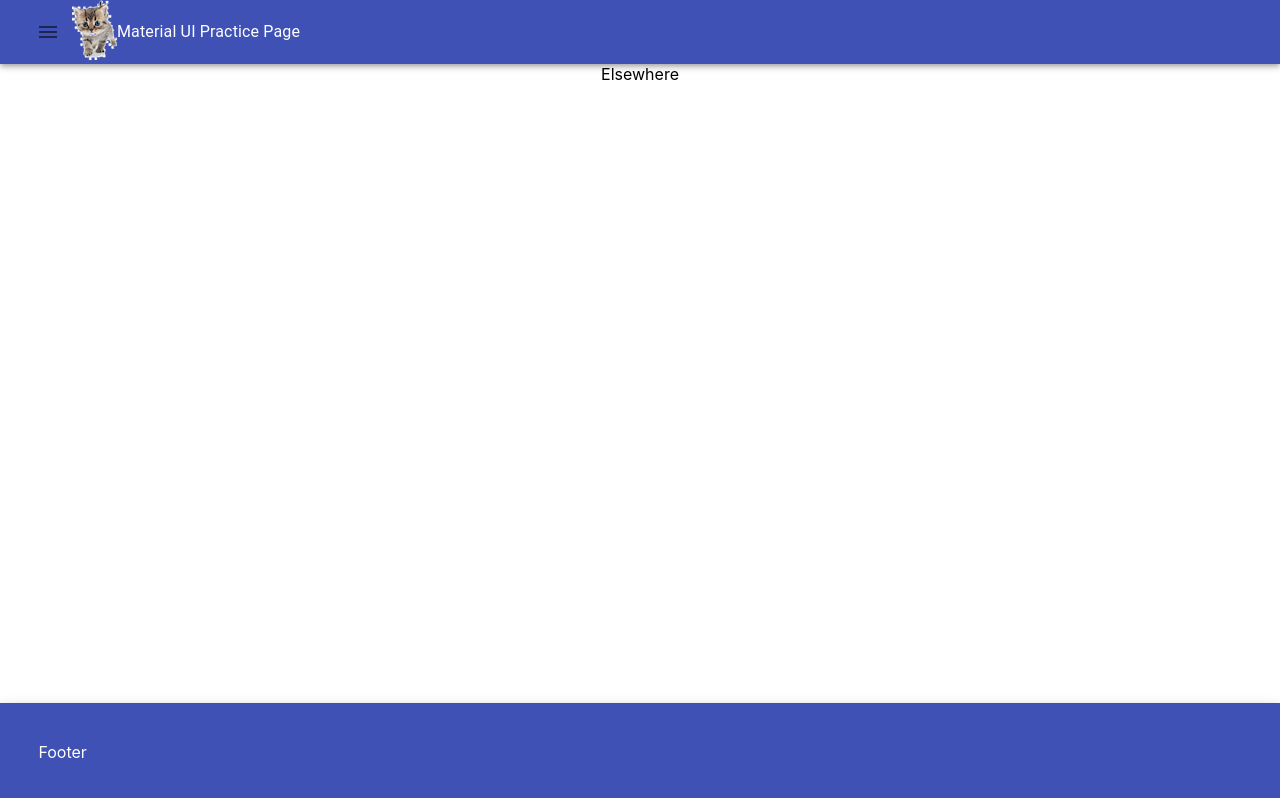
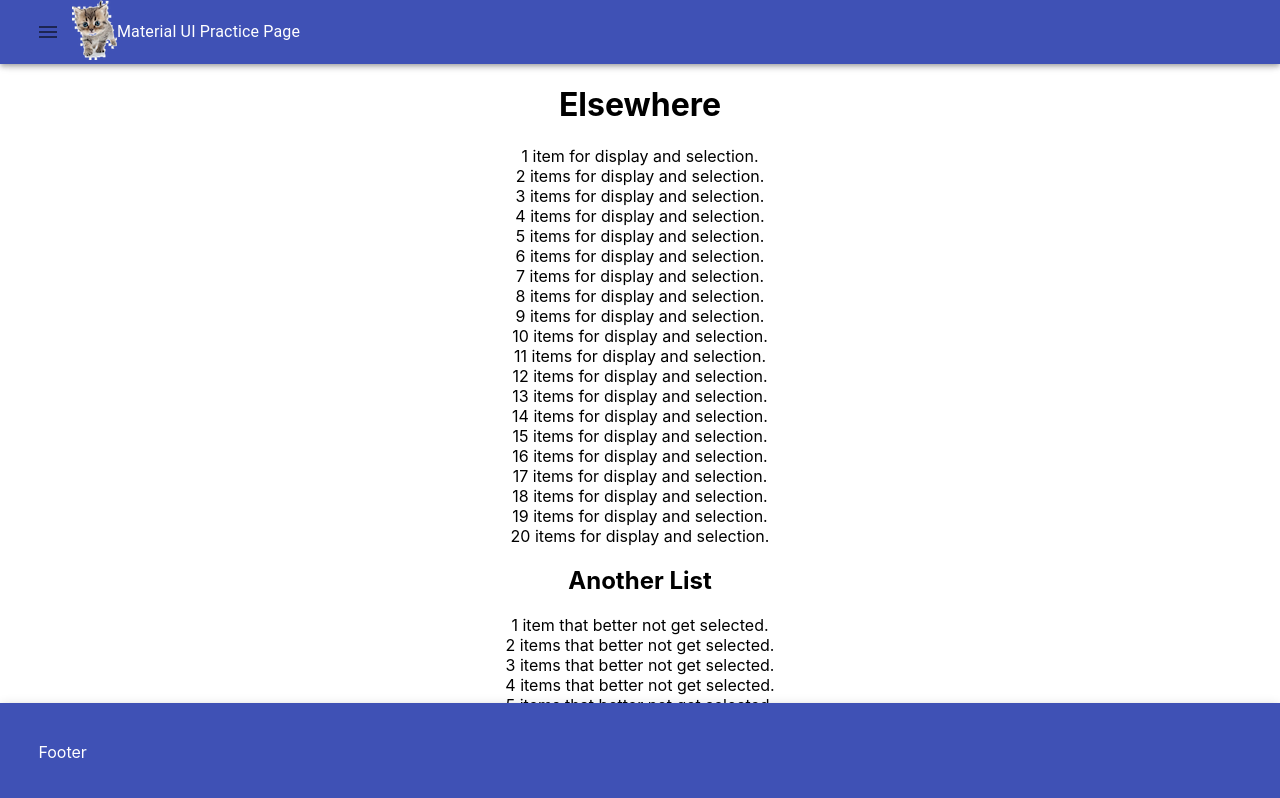
Before and after one commit to juniperalcorn/material-practice, a React (Create React App) app: page /elsewhere in a window 1280 px wide. Shown: the top 798 px of the page. Built offline with nearby package versions, Linux system fonts and the light colour scheme.

Commit message:
naive key down solution

```diff
--- a/src/components/content/elsewhere.js
+++ b/src/components/content/elsewhere.js
@@ -2,15 +2,113 @@ import React, {Component} from 'react'
 
 import { withStyles } from '@material-ui/core/styles'
 
+import Shortcut from '../shortcut'
+
+const list = [1,2,3,4,5,6,7,8,9,10,11,12,13,14,15,16,17,18,19,20]
+// const shortcuts = {
+//   selectInList(event){
+//     if (event.key !=='h') return false
+//     return true
+//   }
+// }
+
+// let registeredShortcuts;
+
+// const handleKeyDown = event => {
+//   for (let i = 0; i < registeredShortcuts.length; i += 1) {
+//     const shortcut = registeredShortcuts[i];
+//     if (shortcuts[shortcut](event)) {
+//       event.preventDefault();
+//       break;
+//     }
+//   }
+// };
+
+
+
+// document.addEventListener('keydown', handleKeyDown);
+
+//ctr key = 17
+
+
 class Elsewhere extends Component {
   constructor(props){
     super(props)
-    this.state={}
+    this.state={
+      tool: null,
+      selectedItem: null,
+      selectedList: null
+    }
   }
+
+  componentWillMount(){
+    document.addEventListener('keydown', this.handleKeyDown);
+  }
+
+  componentWillUnmount(){
+
+  }
+
+  handleKeyDown = (e) => {
+    console.log(e)
+    if (e.keyCode === 40) {
+      console.log('in first if block')
+      if(this.state.selectedList === 'select'){
+        console.log('in state list')
+        if (this.state.selectedItem === null){
+          console.log('in state num null')
+          this.setState({selectedItem: 1})
+        } else {
+          console.log('in state +1')
+          let next = this.state.selectedItem + 1
+          this.setState({selectedItem: next})
+        }
+      }
+
+    } else if (e.keyCode === 16 & e.which === 38) {
+
+    }
+   }
+
+  useTool = (tool) => {
+    if (tool !== this.state.tool) {
+      this.setState({ tool });
+    }
+  }
+
 
   render(){
     return(
-      <div>Elsewhere</div>
+      <div>
+        <h1>Elsewhere</h1>
+        {list.map(el=>(
+            <div
+            // onClick={this.useTool(select)}
+            id={`${el}-select`}
+            onClick={()=>{
+              this.setState({selectedItem: el, selectedList: 'select'})
+              console.log(this.state.selectedItem)
+            }}
+            style={{backgroundColor: (this.state.selectedItem === el  && this.state.selectedList === `select`)? 'purple' : 'white'}}
+            >
+              {el} item{el > 1 ? 's' : ''} for display and selection.
+            </div>
+        ))}
+
+        <h2>Another List</h2>
+        {list.map(el=>(
+            <div
+            id={`${el}-no-select`}
+            onClick={()=>{
+              this.setState({selectedItem: el, selectedList: 'no-select'})
+            }}
+            style={{backgroundColor: (this.state.selectedItem === el && this.state.selectedList === `no-select`)? 'purple' : 'white'}}
+            >
+              {el} item{el > 1 ? 's' : ''} that better not get selected.
+            </div>
+        ))}
+
+      </div>
     )
   }
 }
--- /dev/null
+++ b/src/components/shortcut.js
@@ -0,0 +1,30 @@
+// import React from 'react'
+
+
+// class Shortcut extends React.Component {
+//   // constructor(props){
+//   //   super(props)
+//   //   this.state={
+//   //     registeredShortcuts: []
+//   //   }
+//   // }
+
+//   componentDidMount() {
+//     if (!registeredShortcuts.includes(this.props.name)) {
+//       registeredShortcuts = [
+//         ...registeredShortcuts,
+//         this.props.name,
+//       ];
+//     }
+//   }
+//   componentWillUnmount() {
+//     registeredShortcuts = [
+//       ...registeredShortcuts.filter(x => x !== this.props.name),
+//     ];
+//   }
+//   render() {
+//     return this.props.children || null;
+//   }
+// }
+
+// export default Shortcut
```
